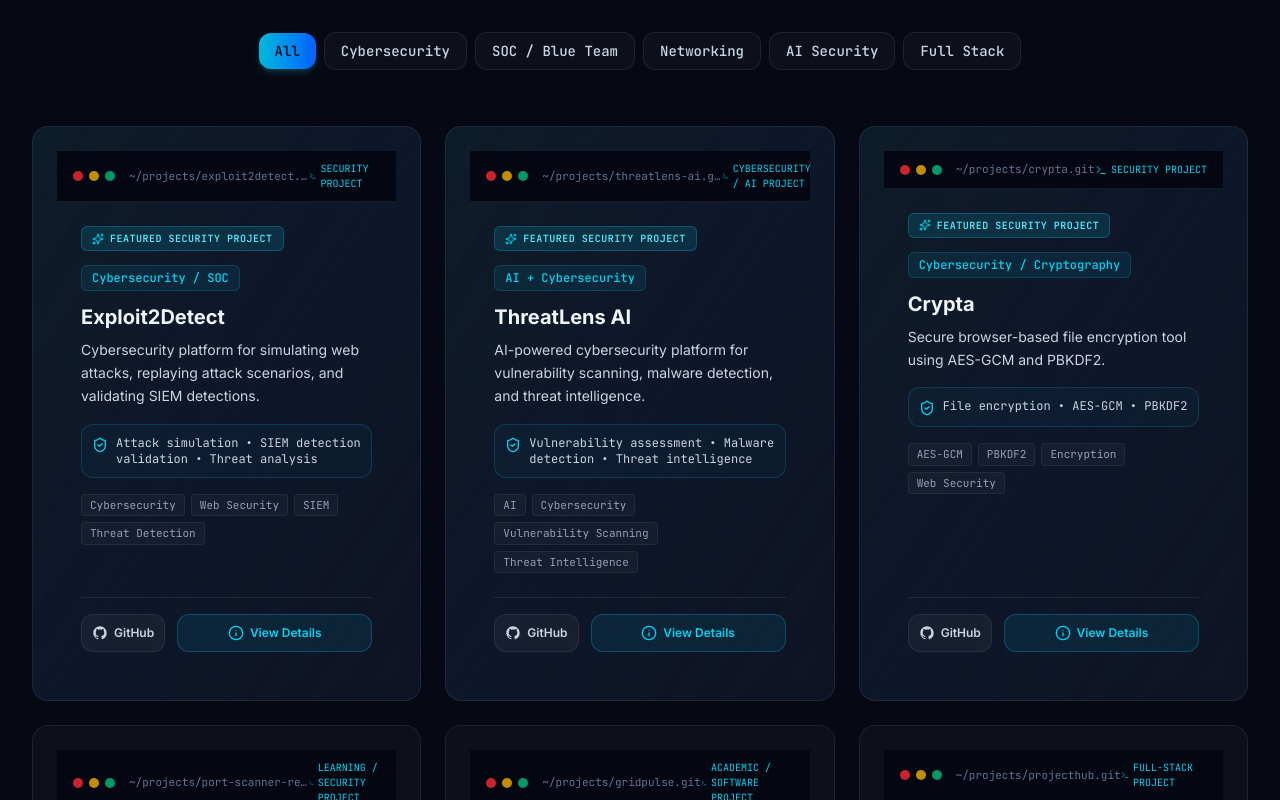
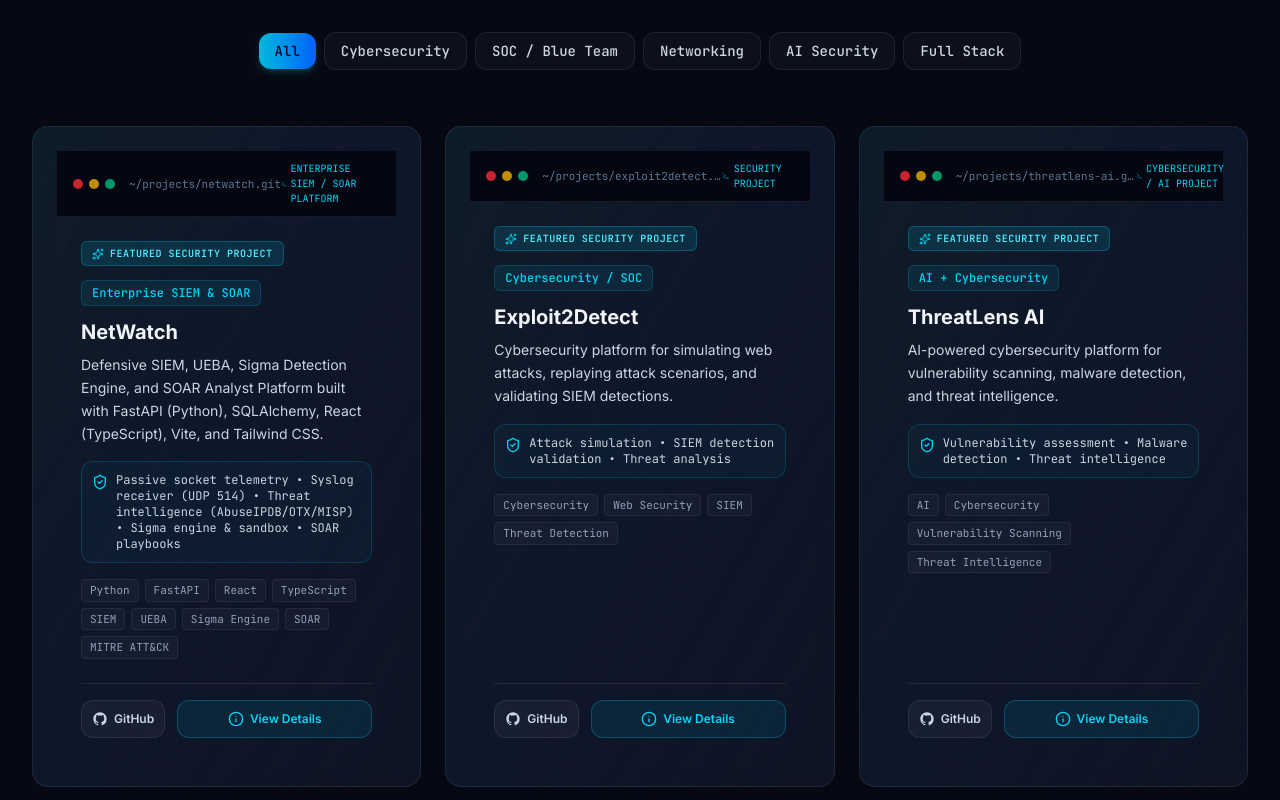
Before and after one commit to koppineeedi/cyber, a React (Vite) app: page / in a window 1280 px wide. Shown: the part 4180-4980 px from the top of the page. Built offline with nearby package versions, Linux system fonts and the light colour scheme.

Commit message:
Add NetWatch enterprise SIEM/SOAR project and verified cybersecurity credentials

```diff
--- a/src/data/portfolio.ts
+++ b/src/data/portfolio.ts
@@ -243,6 +243,24 @@ export interface UpgradedProjectItem extends ProjectItem {
 
 export const PROJECTS_DATA: UpgradedProjectItem[] = [
   {
+    id: 'netwatch',
+    title: 'NetWatch',
+    category: 'Enterprise SIEM & SOAR',
+    categoryFilter: 'Cybersecurity',
+    maturity: 'Enterprise SIEM / SOAR Platform',
+    isFeatured: true,
+    description: 'Defensive SIEM, UEBA, Sigma Detection Engine, and SOAR Analyst Platform built with FastAPI (Python), SQLAlchemy, React (TypeScript), Vite, and Tailwind CSS.',
+    githubUrl: 'https://github.com/koppineeedi/NetWatch-Network-Security-Monitoring-Suspicious-Activity-Detection-Platform',
+    tags: ['Python', 'FastAPI', 'React', 'TypeScript', 'SIEM', 'UEBA', 'Sigma Engine', 'SOAR', 'MITRE ATT&CK'],
+    securityRelevance: 'Passive socket telemetry • Syslog receiver (UDP 514) • Threat intelligence (AbuseIPDB/OTX/MISP) • Sigma engine & sandbox • SOAR playbooks',
+    keyFeatures: [
+      'Passive system socket connection telemetry & structured log ingestion engine',
+      'Explainable Z-score anomaly detection & MITRE ATT&CK tactic/technique mapping',
+      'Sigma rule parser, validator, field mapper & sandbox execution environment',
+      'Automated SOAR playbook engine with OS host isolation and firewall drivers'
+    ]
+  },
+  {
     id: 'exploit2detect',
     title: 'Exploit2Detect',
     category: 'Cybersecurity / SOC',
@@ -475,6 +493,53 @@ export const CREDENTIALS_DATA: CredentialItem[] = [
     buttonLabel: 'View Profile'
   },
 
+  // Newly Added Cybersecurity Credentials
+  {
+    id: 'udemy-bug-bounty',
+    organization: 'Udemy',
+    type: 'Verified Credential',
+    category: 'CERTIFICATION',
+    title: 'Masterclass for Bug Bounty',
+    verificationUrl: 'https://www.udemy.com/certificate/UC-98501d75-dbf9-46c1-8360-eeed579f2028/',
+    buttonLabel: 'View Certificate'
+  },
+  {
+    id: 'udemy-zero-trust-linux',
+    organization: 'Udemy',
+    type: 'Verified Credential',
+    category: 'CERTIFICATION',
+    title: 'Zero-Trust Linux Administration: Complete Root Sudo Security',
+    verificationUrl: 'https://www.udemy.com/certificate/UC-1aca5ba9-97fe-46be-b7e6-8a4107729cdf',
+    buttonLabel: 'View Certificate'
+  },
+  {
+    id: 'udemy-network-fundamentals',
+    organization: 'Udemy',
+    type: 'Verified Credential',
+    category: 'CERTIFICATION',
+    title: 'Network Fundamentals',
+    verificationUrl: 'https://www.udemy.com/certificate/UC-68c78814-f91b-4058-a970-e6b2a111aa25',
+    buttonLabel: 'View Certificate'
+  },
+  {
+    id: 'deloitte-cyber-simulation',
+    organization: 'Deloitte (Forage)',
+    type: 'Verified Credential',
+    category: 'CERTIFICATION',
+    title: 'Deloitte Australia - Cyber Job Simulation',
+    verificationUrl: 'https://www.theforage.com/certificates/TuEkdQM2m5X9XyXxA',
+    buttonLabel: 'Verify Certificate'
+  },
+  {
+    id: 'tata-cyber-simulation',
+    organization: 'Tata (Forage)',
+    type: 'Verified Credential',
+    category: 'CERTIFICATION',
+    title: 'Tata - Cybersecurity Analyst Job Simulation',
+    verificationUrl: 'https://www.theforage.com/certificates/ahqADnNBEJwWXdGRY',
+    buttonLabel: 'Verify Certificate'
+  },
+
   // Credly Badges with exact user-provided titles
   {
     id: 'credly-1',
```
